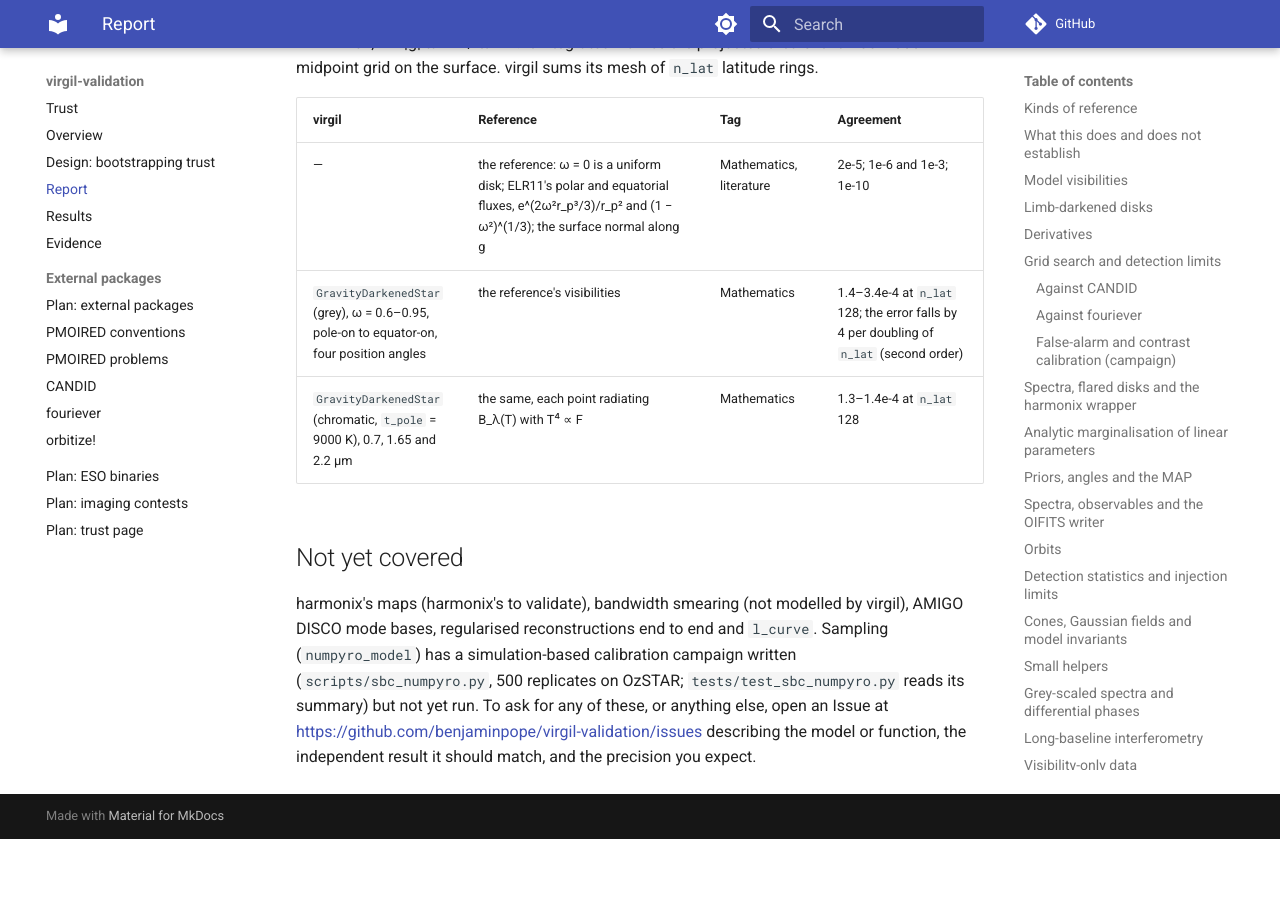
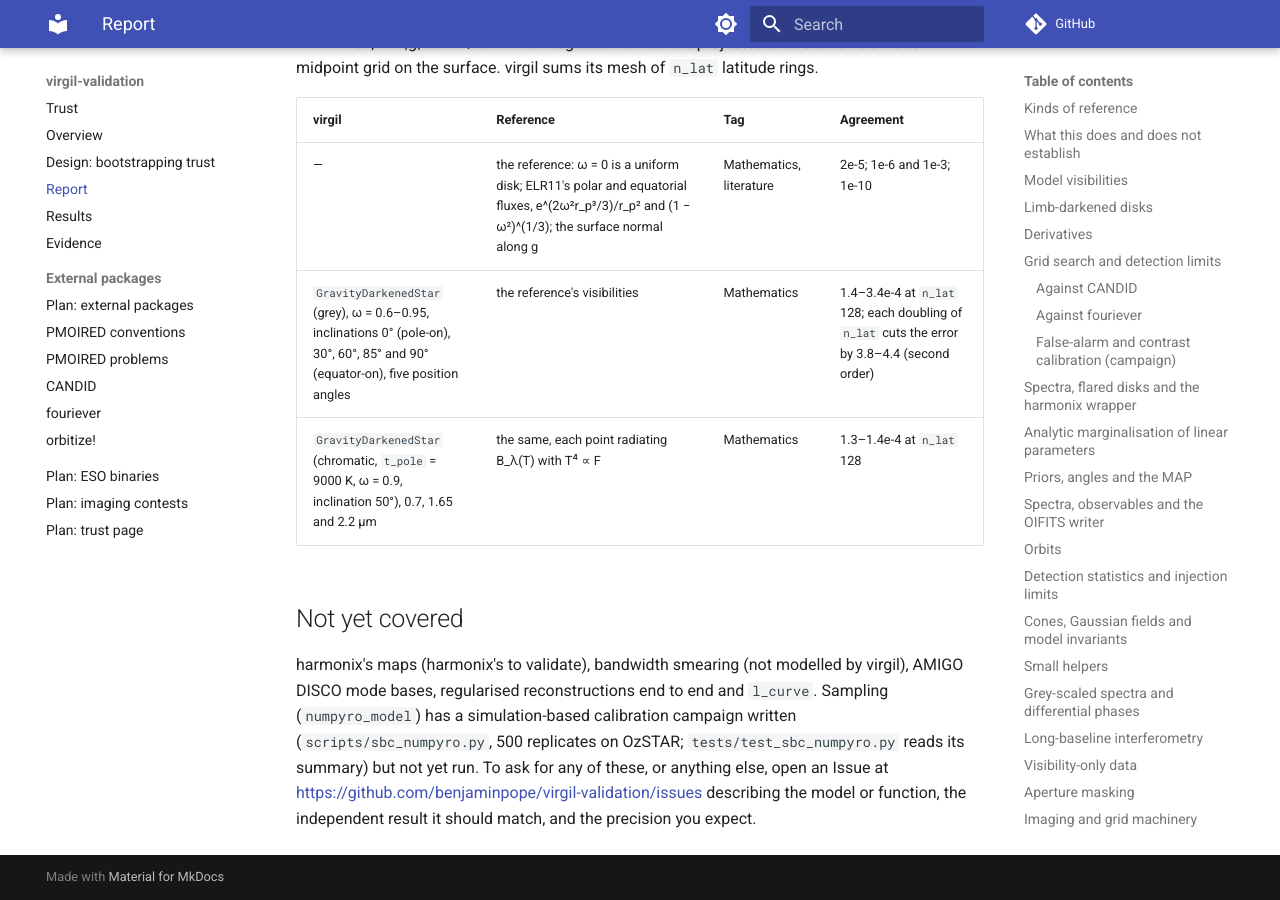
Before and after one commit to benjaminpope/virgil-validation, an MkDocs documentation site: the page built from docs/report.md, in a window 1280 px wide and 900 px high, scrolled down 26953 px. Built offline with MkDocs 1.6.1 and Material for MkDocs 9.7.7, drawn with Linux system fonts in a browser that asks for light colours; comment, search, counter and statistics services are not loaded; before the commit the page ends 27792 px from its top, so only the background shows below that.

Commit message:
Address review: assert second-order convergence per doubling; an equator-on case; state the inclinations covered
Co-Authored-By: Claude Opus 5.5 <noreply@anthropic.com>

```diff
--- a/docs/report.md
+++ b/docs/report.md
@@ -583,8 +583,8 @@ a 400 × 800 midpoint grid on the surface. virgil sums its mesh of
 | virgil | Reference | Tag | Agreement |
 | --- | --- | --- | --- |
 | — | the reference: ω = 0 is a uniform disk; ELR11's polar and equatorial fluxes, e^(2ω²r_p³/3)/r_p² and (1 − ω²)^(1/3); the surface normal along g | Mathematics, literature | 2e-5; 1e-6 and 1e-3; 1e-10 |
-| `GravityDarkenedStar` (grey), ω = 0.6–0.95, pole-on to equator-on, four position angles | the reference's visibilities | Mathematics | 1.4–3.4e-4 at `n_lat` 128; the error falls by 4 per doubling of `n_lat` (second order) |
-| `GravityDarkenedStar` (chromatic, `t_pole` = 9000 K), 0.7, 1.65 and 2.2 µm | the same, each point radiating B_λ(T) with T⁴ ∝ F | Mathematics | 1.3–1.4e-4 at `n_lat` 128 |
+| `GravityDarkenedStar` (grey), ω = 0.6–0.95, inclinations 0° (pole-on), 30°, 60°, 85° and 90° (equator-on), five position angles | the reference's visibilities | Mathematics | 1.4–3.4e-4 at `n_lat` 128; each doubling of `n_lat` cuts the error by 3.8–4.4 (second order) |
+| `GravityDarkenedStar` (chromatic, `t_pole` = 9000 K, ω = 0.9, inclination 50°), 0.7, 1.65 and 2.2 µm | the same, each point radiating B_λ(T) with T⁴ ∝ F | Mathematics | 1.3–1.4e-4 at `n_lat` 128 |
 
 ## Not yet covered
 
```
Also changed, not shown: 1 other file.
